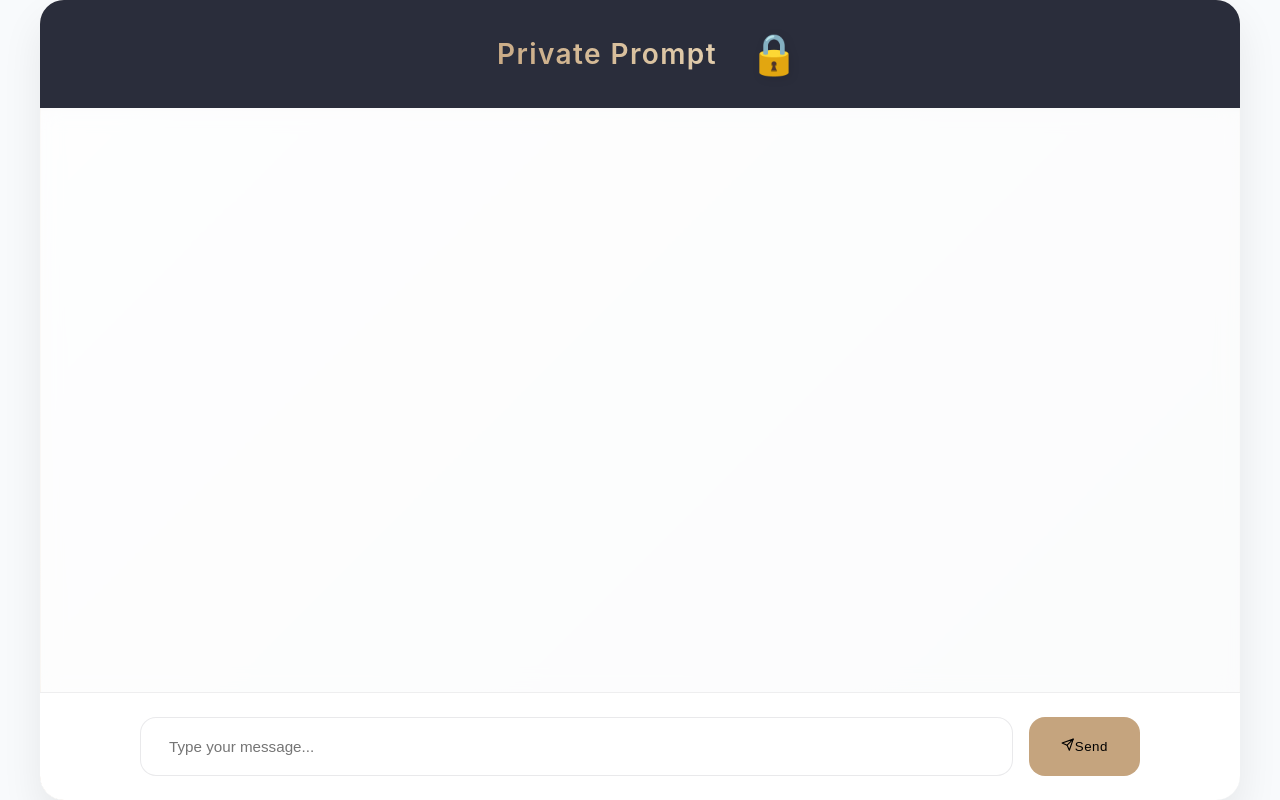
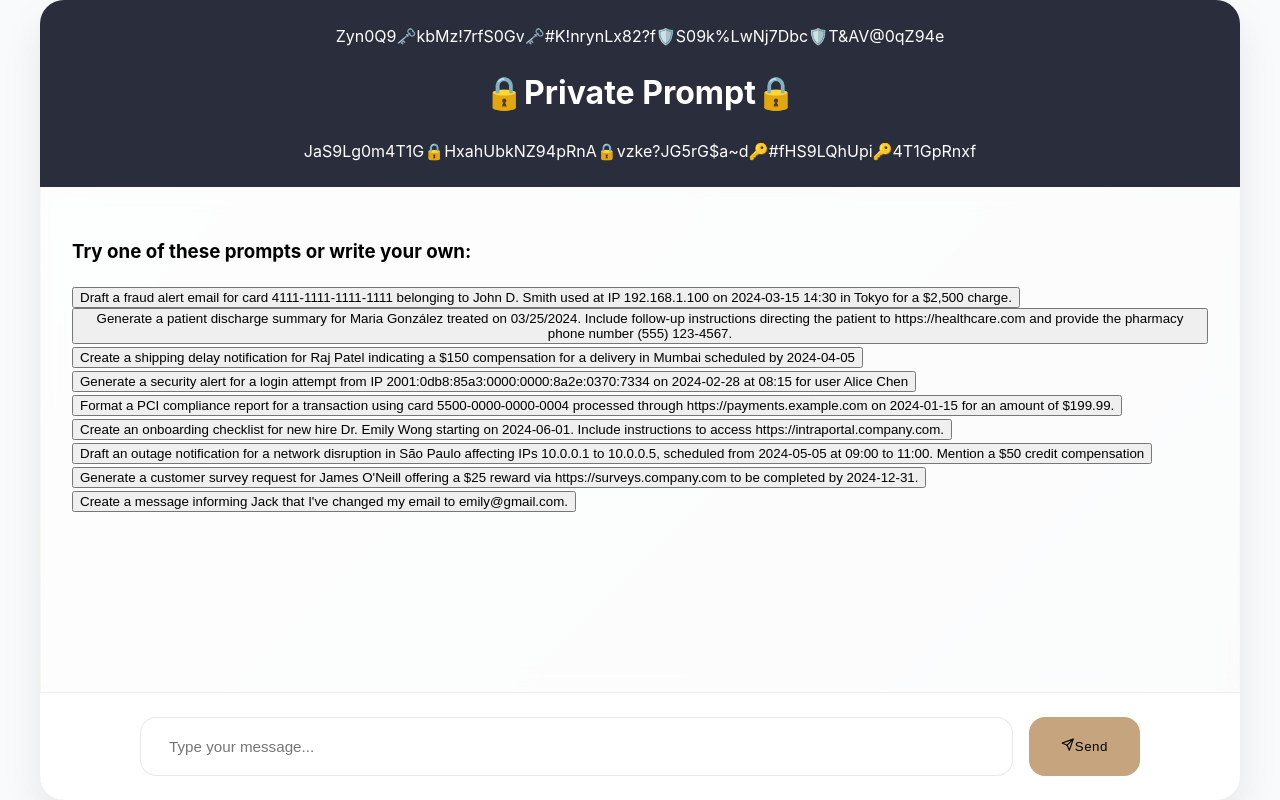
Before and after one commit to SaraLaouini1/chatbot, a React (Vite) app: page / in a window 1280 px wide. Built offline with nearby package versions, Linux system fonts and the light colour scheme.

Commit message:
Update Chat.tsx

```diff
--- a/src/components/Chat.tsx
+++ b/src/components/Chat.tsx
@@ -1,11 +1,9 @@
 
-
-import { useState, useRef, useEffect } from 'react'; // Added useRef and useEffect
+import { useState, useRef, useEffect } from 'react';
 import axios from 'axios';
 import { FiSend } from 'react-icons/fi';
 import './Chat.css';
 import ResponseDetails from './ResponseDetails';
-
 
 interface Message {
   text: string;
@@ -14,7 +12,6 @@ interface Message {
   details?: {
     anonymizedPrompt: string;
     raw: string;
-    final: string;
   };
 }
 
@@ -29,17 +26,47 @@ export default function Chat() {
   const [input, setInput] = useState('');
   const [loading, setLoading] = useState(false);
   const [error, setError] = useState<string | null>(null);
-  const messagesEndRef = useRef<HTMLDivElement>(null); // New ref for scrolling
+  const inputRef = useRef<HTMLInputElement>(null);
+  const messagesEndRef = useRef<HTMLDivElement>(null);
   const API_URL = import.meta.env.VITE_API_URL || 'http://localhost:5000/process';
 
-  // Auto-scroll to bottom whenever messages or loading state changes
+  // Suggested prompts array
+  const suggestedPrompts = [
+    "Draft a fraud alert email for card 4111-1111-1111-1111 belonging to John D. Smith used at IP 192.168.1.100 on 2024-03-15 14:30 in Tokyo for a $2,500 charge.",
+    "Generate a patient discharge summary for Maria González treated on 03/25/2024. Include follow-up instructions directing the patient to https://healthcare.com and provide the pharmacy phone number (555) 123-4567.",
+    "Create a shipping delay notification for Raj Patel indicating a $150 compensation for a delivery in Mumbai scheduled by 2024-04-05",
+    "Generate a security alert for a login attempt from IP 2001:0db8:85a3:0000:0000:8a2e:0370:7334 on 2024-02-28 at 08:15 for user Alice Chen",
+    "Format a PCI compliance report for a transaction using card 5500-0000-0000-0004 processed through https://payments.example.com on 2024-01-15 for an amount of $199.99.",
+    "Create an onboarding checklist for new hire Dr. Emily Wong starting on 2024-06-01. Include instructions to access https://intraportal.company.com.",
+    "Draft an outage notification for a network disruption in São Paulo affecting IPs 10.0.0.1 to 10.0.0.5, scheduled from 2024-05-05 at 09:00 to 11:00. Mention a $50 credit compensation",
+    "Generate a customer survey request for James O'Neill offering a $25 reward via https://surveys.company.com to be completed by 2024-12-31.",
+    "Create a message informing Jack that I've changed my email to emily@gmail.com."
+  ];
+
+
+
   useEffect(() => {
-    scrollToBottom();
-  }, [messages, loading]); // Added dependency array
+    setTimeout(() => {
+      const firstMessage = document.querySelector('.message');
+      firstMessage?.scrollIntoView({ behavior: 'auto' });
+    }, 100);
+  }, []);
 
-  const scrollToBottom = () => {
-    messagesEndRef.current?.scrollIntoView({ behavior: "smooth" });
-  };
+  // Scroll handling useEffect
+  useEffect(() => {
+    if (messages.length === 0) return;
+
+    const lastMessage = messages[messages.length - 1];
+    if (!lastMessage.isUser) {
+      const messageElements = document.querySelectorAll('.message');
+      if (messageElements.length > 0) {
+        const lastBotMessage = messageElements[messageElements.length - 1];
+        lastBotMessage.scrollIntoView({ behavior: 'smooth', block: 'start' });
+      }
+    } else {
+      messagesEndRef.current?.scrollIntoView({ behavior: 'smooth' });
+    }
+  }, [messages, loading]);
 
   const handleSubmit = async (e: React.FormEvent) => {
     e.preventDefault();
@@ -49,12 +76,10 @@ export default function Chat() {
     setError(null);
 
     try {
-        // Add user message first
-        setMessages(prev => [...prev, {
-            text: input,
-            isUser: true,
-            id: Date.now()
-        }]);
+      setMessages(prev => [
+        ...prev,
+        { text: input, isUser: true, id: Date.now() }
+      ]);
 
       const response = await axios.post<{
         response: string;
@@ -64,18 +89,18 @@ export default function Chat() {
         mapping: AnonymizationMapping[];
       }>(API_URL, { prompt: input });
 
-        // Then add bot response
-        setMessages(prev => [...prev, {
+      setMessages(prev => [
+        ...prev,
+        {
           text: response.data.response,
           isUser: false,
           id: Date.now() + 1,
           details: {
             anonymizedPrompt: response.data.anonymized_prompt,
             raw: response.data.llm_raw,
-                final: response.data.response
           }
-        }]);
-
+        }
+      ]);
     } catch (err) {
       let errorMessage = 'Failed to send message';
       if (axios.isAxiosError(err)) {
@@ -88,35 +113,65 @@ export default function Chat() {
       setInput('');
     }
   };
+
   return (
     <div className="chat-container">
       <header className="chat-header">
-        <div className="title-container">
-          <h1 className="chat-title">Private Prompt</h1>
-          <span className="lock-logo animated-lock" aria-hidden="true">🔒</span>
+        <div className="header-content">
+          <div className="cyber-border"></div>
+          <div className="brand-container">
+            <span className="decorative-left">
+              Zyn0Q9🗝️kbMz!7rfS0Gv🗝️#K!nrynLx82?f🛡️S09k%LwNj7Dbc🛡️T&AV@0qZ94e
+            </span>
+            <h1 className="brand-title">
+              <span className="lock-icon">🔒</span>
+              <span className="gradient-text">Private Prompt</span>
+              <span className="lock-icon">🔒</span>
+            </h1>
+            <span className="decorative-right">
+              JaS9Lg0m4T1G🔒HxahUbkNZ94pRnA🔒vzke?JG5rG$a~d🔑#fHS9LQhUpi🔑4T1GpRnxf
+            </span>
+          </div>
+          <div className="cyber-border"></div>
         </div>
       </header>
 
       <div className="messages-container">
+        {messages.length === 0 && !loading && (
+          <div className="suggestions-container">
+            <h3>Try one of these prompts or write your own:</h3>
+            <div className="suggestions-list">
+              {suggestedPrompts.map((prompt, index) => (
+                <button
+                  key={index}
+                  className="suggestion-button"
+                  onClick={() => {
+                    setInput(prompt);
+                    inputRef.current?.focus();
+                  }}
+                >
+                  {prompt}
+                </button>
+              ))}
+            </div>
+          </div>
+        )}
+
         {messages.map((msg) => (
-          <div
-            key={msg.id}
-            className={`message ${msg.isUser ? 'user' : 'bot'}`}
-          >
+          <div key={msg.id} className={`message ${msg.isUser ? 'user' : 'bot'}`}>
             {msg.text}
-            {msg.details && (
-              <ResponseDetails details={msg.details} />
-            )}
+            {msg.details && <ResponseDetails details={msg.details} />}
           </div>
+        ))}
 
-        ))}
         {loading && (
           <div className="loading-indicator">
             <div className="spinner"></div>
             Generating response...
           </div>
         )}
-        {/* Empty div at bottom for scrolling reference */}
+
+        {/* Scroll anchor placed at the bottom of messages container */}
         <div ref={messagesEndRef} />
       </div>
 
@@ -143,6 +198,7 @@ export default function Chat() {
       <div className="input-container">
         <form onSubmit={handleSubmit} className="input-wrapper">
           <input
+            ref={inputRef}
             type="text"
             value={input}
             onChange={(e) => setInput(e.target.value)}
@@ -150,12 +206,7 @@ export default function Chat() {
             disabled={loading}
             className="chat-input"
           />
-
-          <button
-            type="submit"
-            disabled={loading}
-            className="send-button"
-          >
+          <button type="submit" disabled={loading} className="send-button">
             <FiSend className="send-icon" />
             Send
           </button>
```
Lines whose indentation alone changed are shown as unchanged.
